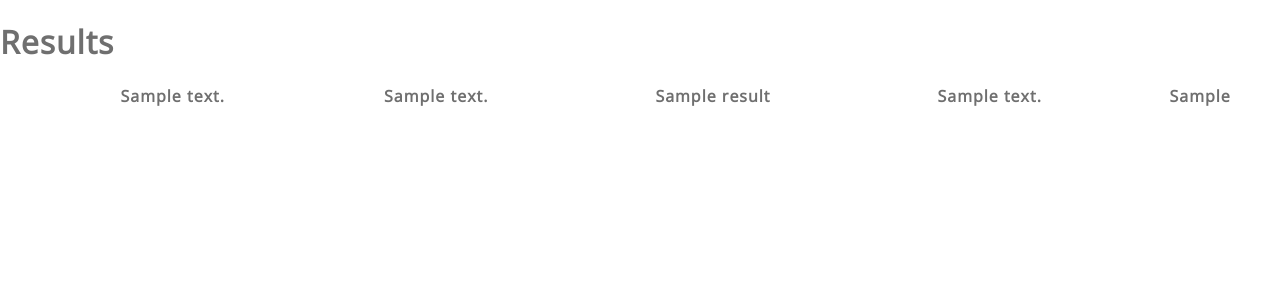
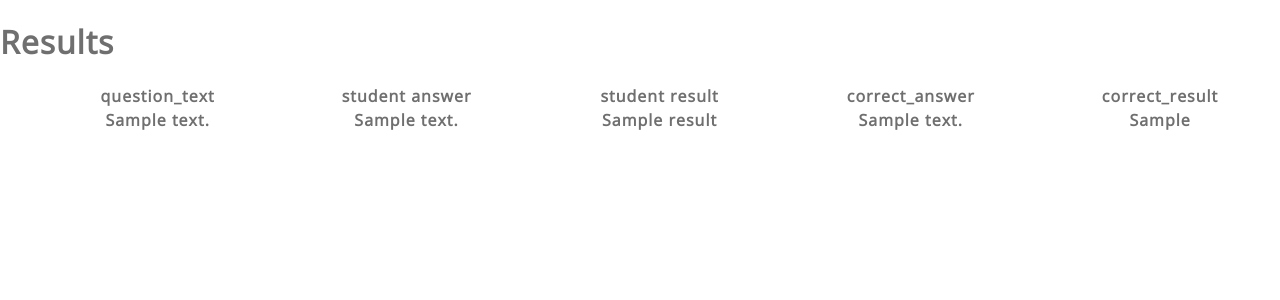
Before and after one commit to Sahana-Devaraje-Gowda/SQLQuizPhp, a PHP site: template view/results_view.php in a window 1280 px wide. Shown: the part 52-352 px from the top of the page. Run offline with PHP 8.4, Linux system fonts and the light colour scheme; the template is opened without the code that fills it: most values are stand-ins (such as "Sample title", 1, 10 or a date in 2020); lists and menus that the app fills with data are empty.

Commit message:
Update results_view.php

```diff
--- a/view/results_view.php
+++ b/view/results_view.php
@@ -6,6 +6,14 @@
   <ul>
 
   <table style="width:100%">
+  <tr>
+          <th>question_text</th>
+          <th>student answer</th>
+          <th>student result</th>
+          <th>correct_answer</th>
+          <th>correct_result</th>
+
+        </tr>
   <?php
     if (count($getResults) > 0) {
       foreach ($getResults as $uneResults) {
```
